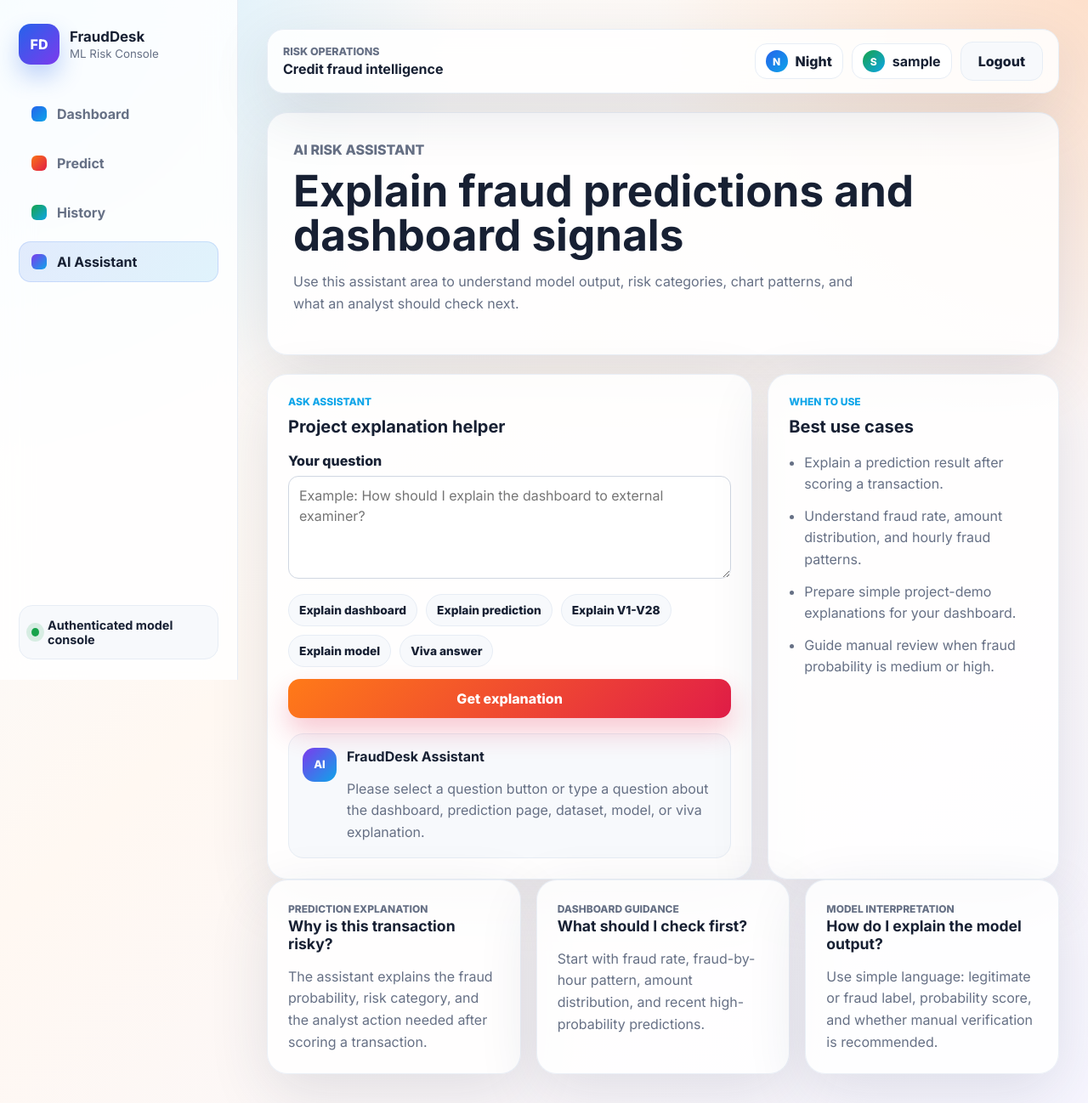
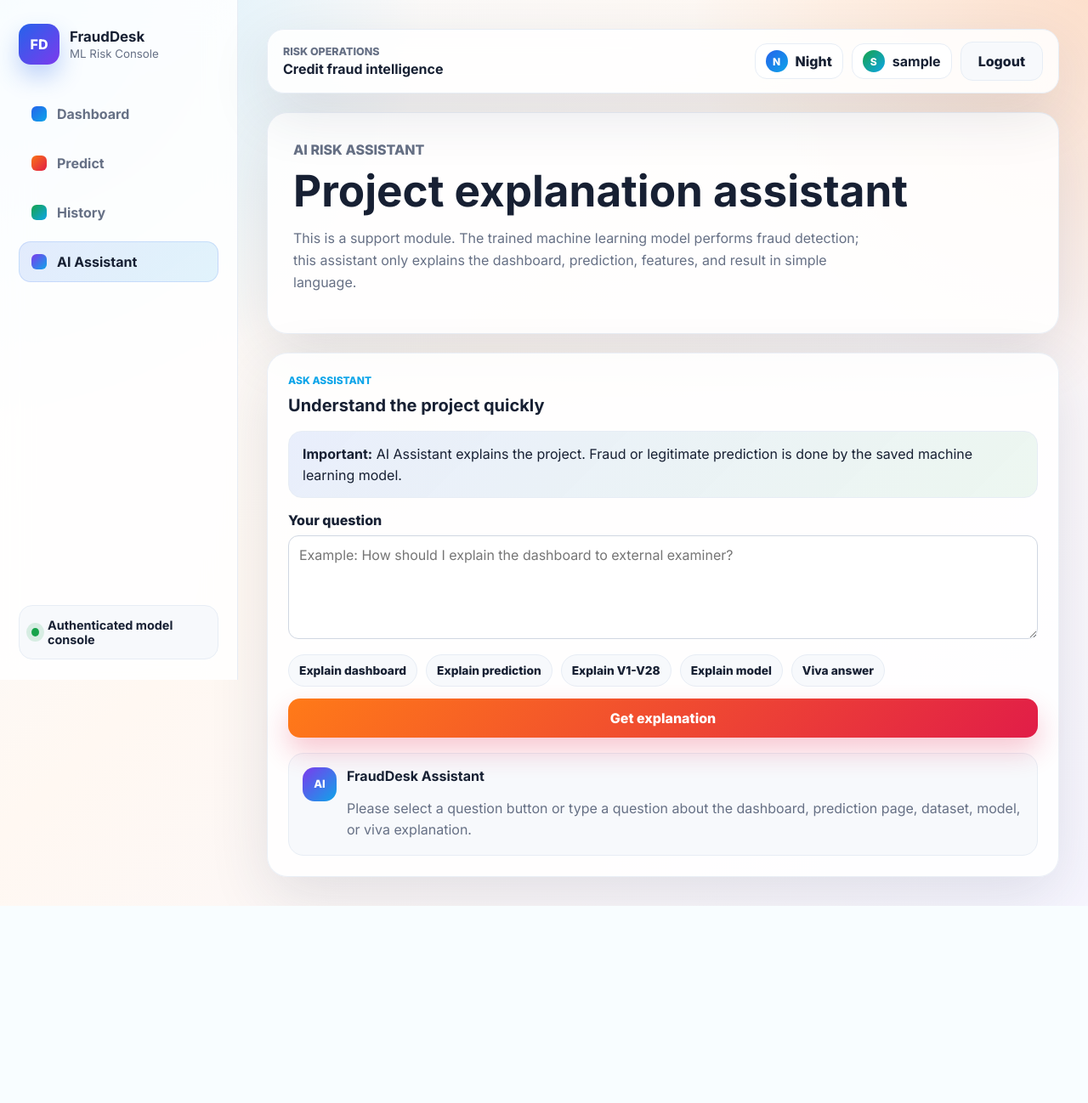
Before and after one commit to Rajesh-1102/credit-card-fraud-detection, a Django app: page /assistant/ in a window 1280 px wide. Shown: the whole page at 85% size. After the commit the page ends 1066 px from the top, so only its background shows below. Run offline with Django 4.2, Linux system fonts and the light colour scheme; the visitor is signed in with stand-in values (Sample User, id 1).

```diff
--- a/static/fraud_app/styles.css
+++ b/static/fraud_app/styles.css
@@ -1034,6 +1034,20 @@ summary {
     margin-bottom: 0;
 }
 
+.simple-assistant {
+    max-width: 980px;
+}
+
+.assistant-support-note {
+    margin-bottom: 16px;
+    padding: 14px 16px;
+    color: var(--ink);
+    line-height: 1.55;
+    background: linear-gradient(135deg, rgba(37, 99, 235, 0.1), rgba(22, 163, 74, 0.08));
+    border: 1px solid var(--line);
+    border-radius: 16px;
+}
+
 .assistant-question-form {
     display: grid;
     gap: 14px;
--- a/templates/fraud_app/assistant.html
+++ b/templates/fraud_app/assistant.html
@@ -5,20 +5,26 @@
 {% block content %}
 <section class="page-heading assistant-heading">
     <p class="eyebrow">AI risk assistant</p>
-    <h1>Explain fraud predictions and dashboard signals</h1>
+    <h1>Project explanation assistant</h1>
     <p>
-        Use this assistant area to understand model output, risk categories, chart patterns, and what an analyst should check next.
+        This is a support module. The trained machine learning model performs fraud detection;
+        this assistant only explains the dashboard, prediction, features, and result in simple language.
     </p>
 </section>
 
-<section class="assistant-grid">
-    <article class="panel assistant-main">
+<section class="panel assistant-main simple-assistant">
     <div class="panel-heading">
         <div>
             <p class="eyebrow">Ask assistant</p>
-                <h2>Project explanation helper</h2>
+            <h2>Understand the project quickly</h2>
         </div>
     </div>
+
+    <div class="assistant-support-note">
+        <strong>Important:</strong>
+        AI Assistant explains the project. Fraud or legitimate prediction is done by the saved machine learning model.
+    </div>
+
     <form method="post" class="assistant-question-form">
         {% csrf_token %}
         <label>
@@ -42,31 +48,5 @@
             <p>{{ assistant_answer }}</p>
         </div>
     </div>
-    </article>
-
-    <article class="panel assistant-side">
-        <div class="panel-heading">
-            <div>
-                <p class="eyebrow">When to use</p>
-                <h2>Best use cases</h2>
-            </div>
-        </div>
-        <ul class="assistant-list">
-            <li>Explain a prediction result after scoring a transaction.</li>
-            <li>Understand fraud rate, amount distribution, and hourly fraud patterns.</li>
-            <li>Prepare simple project-demo explanations for your dashboard.</li>
-            <li>Guide manual review when fraud probability is medium or high.</li>
-        </ul>
-    </article>
-</section>
-
-<section class="assistant-card-grid">
-    {% for card in assistant_cards %}
-    <article class="panel assistant-card">
-        <p class="eyebrow">{{ card.title }}</p>
-        <h2>{{ card.prompt }}</h2>
-        <p>{{ card.response }}</p>
-    </article>
-    {% endfor %}
 </section>
 {% endblock %}
```
Lines whose indentation alone changed are shown as unchanged.
